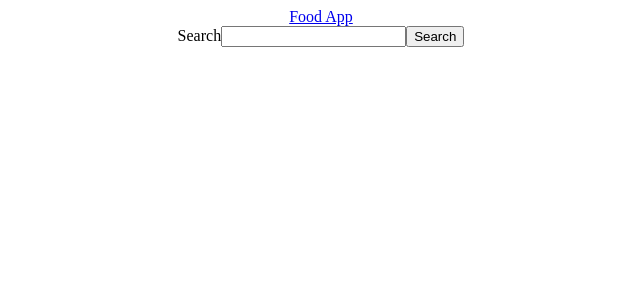
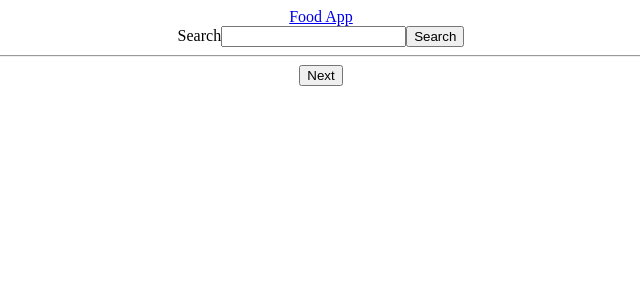
Before and after one commit to kunhyuk/project3_kunhyuk_lee, a React (Create React App) app: page / in a window 1280 px wide. Shown: the top 300 px of the page, without its empty margins (319-959 px from the left). Built offline with nearby package versions, Linux system fonts and the light colour scheme.

Commit message:
next btn works

```diff
--- a/src/components/Main.js
+++ b/src/components/Main.js
@@ -3,12 +3,15 @@ import { Route, Routes } from "react-router-dom";
 import Food from "../pages/Food";
 import Search from "../components/Search"
 import Results from "../pages/Results";
+import Next from "./Next";
 //import Show from "../pages/Show";
 
 
 function Main(props) {
     const [query, setQuery] = useState([]);
     const [results, setResults] = useState([])
+    const [next, setNext] = useState([])
+
     function handleSearch(e) {
 
       setQuery(e.target.value);
@@ -24,15 +27,32 @@ function Main(props) {
         const response = await fetch(URL)
         const data = await response.json()
         setResults(data.hits)
+        setNext(data._links)
+        console.log(next['next'])
       } catch(err) {
         console.log(err)
       }
     }
 
+    async function nextButton(e) {
+        try {
+            e.preventDefault();
+            const URL = next.next.href
+            const response = await fetch(URL)
+            const data = await response.json()
+            setResults(data.hits)
+            setNext(data._links)
+        } catch(err) {
+            console.log(err)
+        }
+    }
+
     return (
+
       <>
         <Search query={query} handleSearch={handleSearch} handleSubmit={handleSubmit} />
         <Results results = {results}/>
+        <Next next = {next} nextButton={nextButton} />
       </>
     )
 }
--- /dev/null
+++ b/src/components/Next.js
@@ -0,0 +1,25 @@
+import React from "react"
+
+
+const Next = (props)=> {
+
+    function goNext() {
+        return (
+
+                <button type="submit">Next</button>
+
+        )
+    }
+
+    return (
+
+        <section>
+
+            <form onSubmit={props.nextButton}>
+            {goNext()}
+            </form>
+        </section>
+    )
+  }
+
+export default Next
--- a/src/pages/Results.js
+++ b/src/pages/Results.js
@@ -3,15 +3,22 @@ import React from "react";
 
 const Results = (props) => {
 
+
+
     const showData = props.results.map((food) => {
         return (
-            <div>{food.recipe.label}</div>
+            <>
+            <div><hr/>{food.recipe.label}</div>
+            {/* Why should I add key for */}
+            <img src = {food.recipe.image} alt={food.recipe.label}/>
+            </>
         )
     })
 
     return (
         <div>
             {showData}
+            <hr/>
         </div>
     )
 }
```
